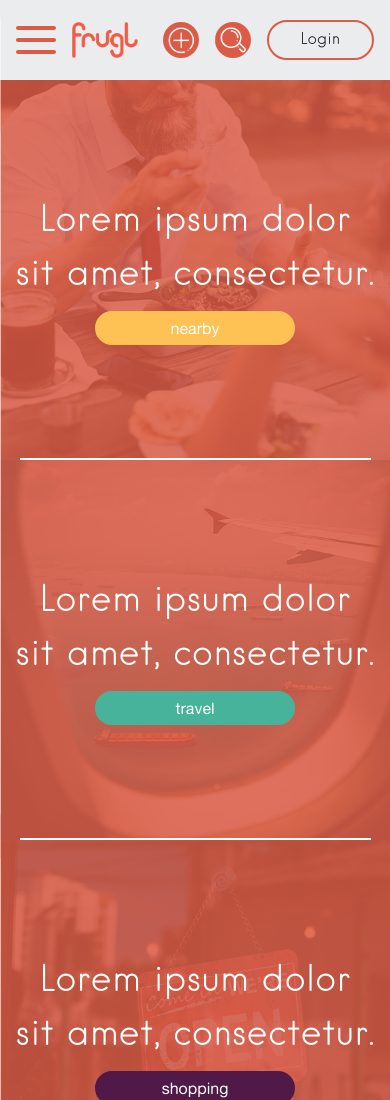
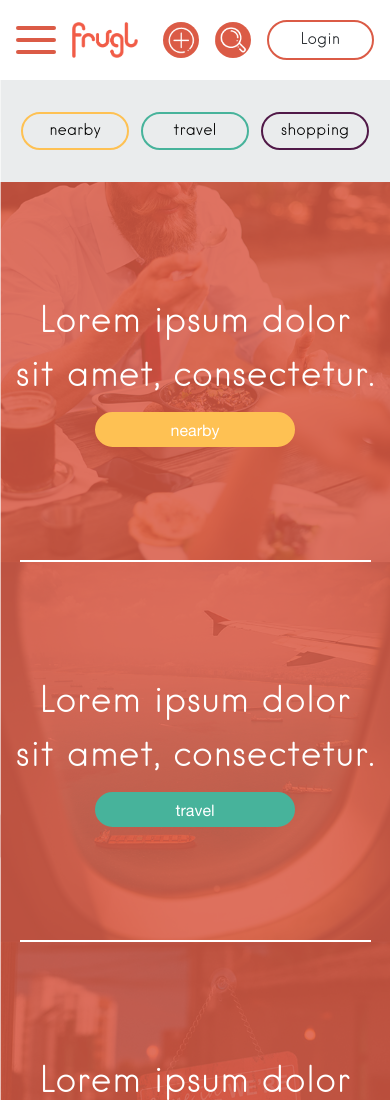
Before and after one commit to Anurada119/besic-html-scss, a website: page app/index.html in a window 390 px wide. Shown: the top 1100 px of the page. Drawn offline with nearby package versions, Linux system fonts and the light colour scheme.

Commit message:
button section added

```diff
--- a/app/index.html
+++ b/app/index.html
@@ -257,6 +257,22 @@
         </nav>
 
         <!-- END of navigation -->
+
+        <div class="container-fluid mobile-btns">
+            <div class="mobile-btns-wrapp">
+                <ul>
+                    <li>
+                        <a class="btn-nearby" href="">nearby</a>
+                    </li>
+                    <li>
+                        <a class="btn-travel" href="">travel</a>
+                    </li>
+                    <li>
+                        <a class="btn-shopping" href="">shopping</a>
+                    </li>
+                </ul>
+            </div>
+        </div>
 
 
         <div class="container-fluid frugl-header">
--- a/src/scss/main.scss
+++ b/src/scss/main.scss
@@ -670,4 +670,59 @@ body {
     }
 }
 
+.mobile-btns-wrapp {
+    padding: 2rem 0;
+    max-width: $main-width;
+    margin: 0 auto;
+    display: none;
+    ul {
+        padding: 0;
+        margin: 0;
+        display: flex;
+        li {
+            list-style: none;
+            width: 100%;
+            display: flex;
+            justify-content: space-between;
+            a {
+                background: transparent;
+                @include hanken-light;
+                color: $black;
+                width: 200px;
+                border: 2px solid $white;
+                z-index: 2;
+                padding: 0.3rem 1rem;
+                text-align: center;
+                width: 90%;
+                margin: 0 5%;
+                border-radius: 2rem;
+                cursor: pointer;
+                outline: none;
+                text-decoration: none;
+                &.btn-nearby {
+                    border-color: $yellow;
+                    @include transition-basic;
+                    &:hover {
+                        background: $yellow;
+                    }
+                }
+                &.btn-travel {
+                    border-color: $green;
+                    @include transition-basic;
+                    &:hover {
+                        background: $green;
+                    }
+                }
+                &.btn-shopping {
+                    border-color: $purple;
+                    @include transition-basic;
+                    &:hover {
+                        background: $purple;
+                    }
+                }
+            }
+        }
+    }
+}
+
 @import 'media';
--- a/src/scss/media.scss
+++ b/src/scss/media.scss
@@ -97,6 +97,9 @@
         -webkit-box-shadow: none;
         //min-width: 100vh;
         left: -20vh;
+    }
+    .fr-header-nav {
+        background: $white !important;
     }
     .col-wrapper {
         button {
@@ -313,4 +316,7 @@
             }
         }
     }
+    .mobile-btns-wrapp {
+        display: block;
+    }
 }
--- a/src/scss/mixins.scss
+++ b/src/scss/mixins.scss
@@ -120,6 +120,6 @@ h1,
     margin-bottom: 3px;
 }
 
-.mega-dropdown .dropdown-menu.show{
+.mega-dropdown .dropdown-menu.show {
     display: flex;
 }
```
Also changed, not shown: src/index.html (+16 -0 lines), app/css/main.css, 2 other files.
